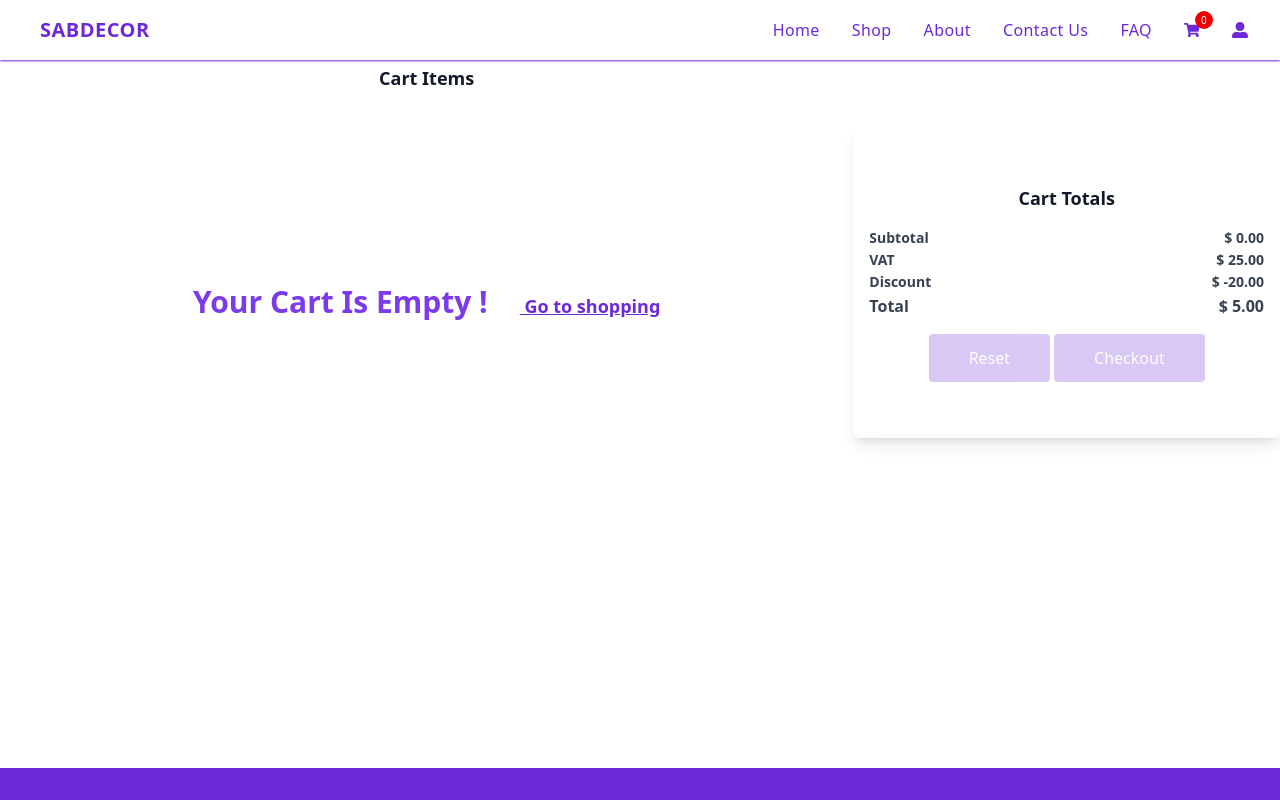
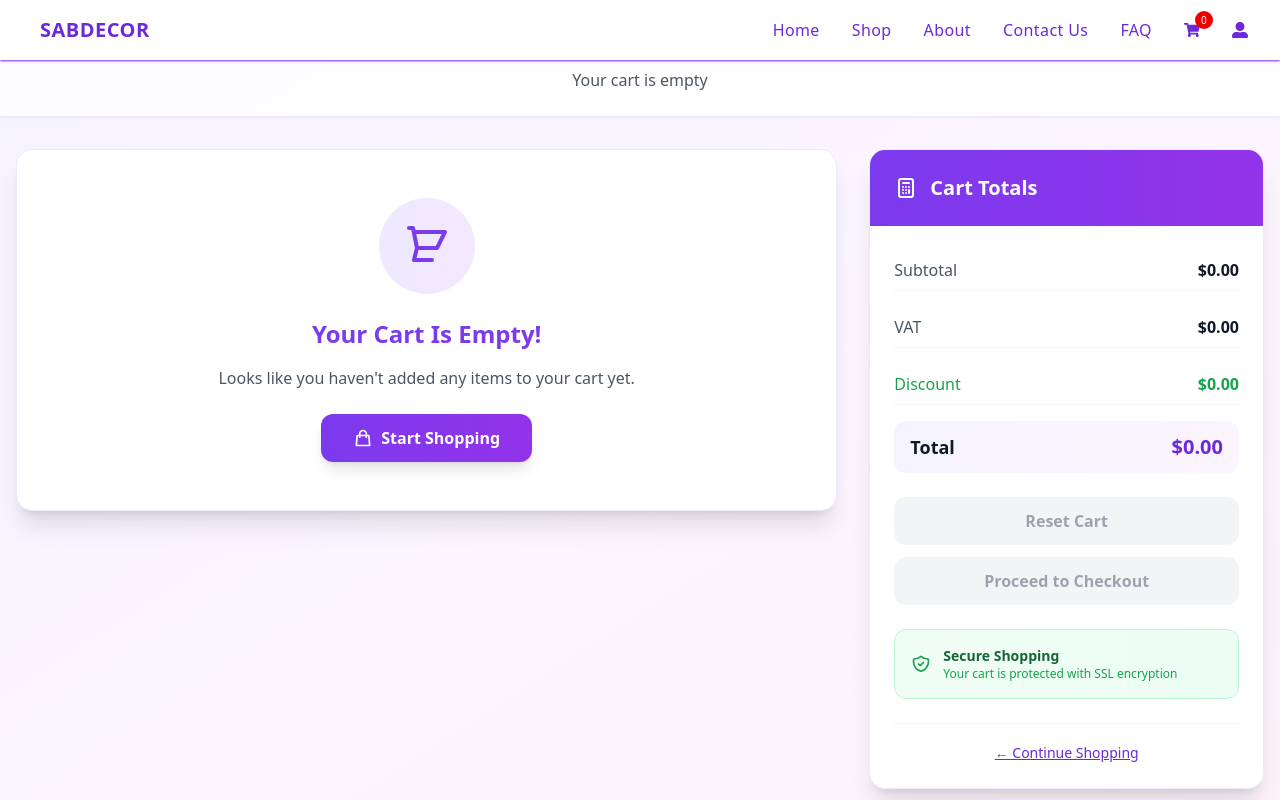
Before and after one commit to youssefsabir101/react-strapi-store, a React (Vite) app in the folder client/: page /cart in a window 1280 px wide. Shown: the top 800 px of the page. Built offline with nearby package versions, Linux system fonts and the light colour scheme.

Commit message:
fix cart counts items and design ...

```diff
--- a/client/src/components/cart/Cart.jsx
+++ b/client/src/components/cart/Cart.jsx
@@ -1,180 +1,347 @@
-import React, { useState, useEffect } from "react";
-import Navbar from '../navbar/Navbar';
-import Footer from '../staticPages/Footer';
-import { useSelector, useDispatch } from "react-redux";
-import { Link } from 'react-router-dom';
-import { removeFromCart, resetCart } from "../redux/cartReducer";
-import ConfirmationModal from './ConfirmationModal';
+"use client"
+
+import { useState, useEffect } from "react"
+import Navbar from "../navbar/Navbar"
+import Footer from "../staticPages/Footer"
+import { useSelector, useDispatch } from "react-redux"
+import { Link } from "react-router-dom"
+import { removeFromCart, resetCart } from "../redux/cartReducer"
+import ConfirmationModal from "./ConfirmationModal"
 
 function Cart() {
   useEffect(() => {
-    document.title = "SabDecor | Cart";
-  }, []);
+    document.title = "SabDecor | Cart"
+  }, [])
 
   useEffect(() => {
-    window.scrollTo(0, 0);
-  }, []);
+    window.scrollTo(0, 0)
+  }, [])
 
-  const products = useSelector(state => state.cart.products);
-  const quantities = useSelector(state => state.cart.quantities);
-  const dispatch = useDispatch();
+  const products = useSelector((state) => state.cart.products)
+  const quantities = useSelector((state) => state.cart.quantities)
+  const dispatch = useDispatch()
 
-  const subtotals = products.map(product => {
-    const quantity = quantities[product.id] || 1;
-    return product.price * quantity;
-  });
+  // Remove the complex updateQuantity function and replace with:
+  const [localQuantities, setLocalQuantities] = useState({})
 
-  const subtotal = subtotals.reduce((acc, subtotal) => acc + subtotal, 0);
-  const VAT = 25;
-  const discount = -20;
-  const totalPrice = subtotal + VAT + discount;
+  // Use local state combined with Redux
+  const getQuantity = (productId) => {
+    return localQuantities[productId] || quantities[productId] || 1
+  }
 
-  const [showModal, setShowModal] = useState(false);
-  const [selectedProductId, setSelectedProductId] = useState(null);
+  const incrementQuantity = (productId) => {
+    const currentQuantity = getQuantity(productId)
+    setLocalQuantities((prev) => ({
+      ...prev,
+      [productId]: currentQuantity + 1,
+    }))
+  }
+
+  const decrementQuantity = (productId) => {
+    const currentQuantity = getQuantity(productId)
+    if (currentQuantity > 1) {
+      setLocalQuantities((prev) => ({
+        ...prev,
+        [productId]: currentQuantity - 1,
+      }))
+    }
+  }
+
+  // Update the subtotal calculation to use local quantities
+  const subtotals = products.map((product) => {
+    const quantity = getQuantity(product.id)
+    return product.price * quantity
+  })
+
+  const subtotal = subtotals.reduce((acc, subtotal) => acc + subtotal, 0)
+  const VAT = 0
+  const discount = -0
+  const totalPrice = subtotal + VAT + discount
+
+  const [showModal, setShowModal] = useState(false)
+  const [selectedProductId, setSelectedProductId] = useState(null)
 
   const handleRemoveClick = (productId) => {
-    setSelectedProductId(productId);
-    setShowModal(true);
-  };
+    setSelectedProductId(productId)
+    setShowModal(true)
+  }
 
   const handleConfirmRemove = () => {
-    dispatch(removeFromCart({ id: selectedProductId }));
-    setShowModal(false);
-  };
+    dispatch(removeFromCart({ id: selectedProductId }))
+    setShowModal(false)
+  }
 
   return (
     <>
       <Navbar />
-      <div className="container grid grid-cols-12 mx-auto md:gap-0 max-sm:w-full sm:gap-0 pt-4 pb-16 min-h-[96vh]">
-        <div className="md:col-span-8 max-md:col-span-12 ">
-          <div className="mx-auto max-w-screen-xl px-4 py-8 sm:px-6 sm:py-12 lg:px-8 bg-white ">
-            <div className="mx-auto max-w-3xl">
-              <header className="text-center">
-                <h1 className="text-lg font-bold text-gray-900">Cart Items</h1>
-              </header>
-              <div className="mt-8 ">
-                <ul className="space-y-4">
-                  {products.length > 0 ? products.map(product => (
-                    <li key={product.id} className="flex items-center gap-4 pb-2 rounded-lg px-4 shadow-lg bg-white">
-                      <img
-                        src={import.meta.env.VITE_API_URL + product.image}
-                        alt=""
-                        className="h-20 rounded object-cover border border-violet-700"
-                      />
-                      <div className="w-full">
-                        <div className="justify-start bg-white">
-                          <h3 className="text-md md:text-lg font-semibold text-black">{product.title}</h3>
-                          <div className="mt-0.5 space-y-px text-gray-800">
-                            <div className="grid max-sm:grid-cols-1 grid-cols-2">
-                              <div className="max-sm:flex-wrap">
-                                <p className="inline font-semibold text-gray-700 ">desc  : </p>
-                                <div className="line-clamp-2 text-gray-500" title={product.desc}>{product.desc}</div>
-                              </div>
-                              <div className="">
-                                <p className="inline font-semibold text-gray-700">color : </p>
-                                <p className="inline text-gray-500">Gray</p>
+      <div className="min-h-screen bg-gradient-to-br from-violet-50 via-purple-50 to-pink-50">
+        {/* Header Section */}
+        <div className="bg-white/80 backdrop-blur-sm shadow-sm border-b border-violet-100">
+          <div className="max-w-7xl mx-auto px-4 py-6">
+            <div className="text-center">
+              <h1 className="text-3xl font-bold bg-gradient-to-r from-violet-700 to-purple-700 bg-clip-text text-transparent mb-2">
+                Shopping Cart
+              </h1>
+              <p className="text-gray-600">
+                {products.length > 0
+                  ? `${products.length} item${products.length > 1 ? "s" : ""} in your cart`
+                  : "Your cart is empty"}
+              </p>
             </div>
           </div>
         </div>
-                          <div className="mt-0.5 space-y-px text-gray-800">
-                            <div className="grid grid-cols-2">
-                              <div className="max-sm:flex-wrap">
-                                <p className="inline text-lg font-semibold text-gray-00">Price : </p>
-                                <p className="inline"><span className="font-bold text-violet-700">${product.price}</span></p>
-                              </div>
-                              <div className="flex flex-2 items-center justify-end gap-2">
-                                <form>
-                                  <label htmlFor="Line1Qty" className=""> Quantity  : </label>
-                                  <span className="h-8 w-12 px-8 py-1 rounded border border-violet-700 bg-white p-0 text-center text-md text-black outline-none">
-                                    {quantities[product.id] || 1}
-                                  </span>
-                                </form>
-                                <button onClick={() => handleRemoveClick(product.id)} className="h-8 w-12 rounded border-none bg-red-600 p-0 text-center text-white transition hover:bg-red-700">
-                                  <span className="sr-only">Remove item</span>
-                                  <svg
-                                    xmlns="http://www.w3.org/2000/svg"
-                                    fill="none"
-                                    viewBox="0 0 24 24"
-                                    strokeWidth="1.5"
-                                    stroke="currentColor"
-                                    className="h-4 w-4 mx-auto"
-                                  >
+
+        <div className="max-w-7xl mx-auto px-4 py-8">
+          <div className="grid lg:grid-cols-3 gap-8">
+            {/* Cart Items Section */}
+            <div className="lg:col-span-2">
+              {products.length > 0 ? (
+                <div className="bg-white rounded-2xl shadow-xl border border-violet-100 overflow-hidden">
+                  <div className="bg-gradient-to-r from-violet-600 to-purple-600 p-6">
+                    <h2 className="text-xl font-bold text-white flex items-center">
+                      <svg className="w-6 h-6 mr-3" fill="none" stroke="currentColor" viewBox="0 0 24 24">
                         <path
                           strokeLinecap="round"
                           strokeLinejoin="round"
-                                      d="M14.74 9l-.346 9m-4.788 0L9.26 9m9.968-3.21c.342.052.682.107 1.022.166m-1.022-.165L18.16 19.673a2.25 2.25 0 01-2.244 2.077H8.084a2.25 2.25 0 01-2.244-2.077L4.772 5.79m14.456 0a48.108 48.108 0 00-3.478-.397m-12 .562c.34-.059.68-.114 1.022-.165m0 0a48.11 48.11 0 013.478-.397m7.5 0v-.916c0-1.18-.91-2.164-2.09-2.201a51.964 51.964 0 00-3.32 0c-1.18.037-2.09 1.022-2.09 2.201v.916m7.5 0a48.667 48.667 0 00-7.5 0"
+                          strokeWidth="2"
+                          d="M3 3h2l.4 2M7 13h10l4-8H5.4m0 0L7 13m0 0l-1.5 6M7 13l-1.5 6m0 0h9M17 21a2 2 0 100-4 2 2 0 000 4zM9 21a2 2 0 100-4 2 2 0 000 4z"
+                        />
+                      </svg>
+                      Cart Items ({products.length})
+                    </h2>
+                  </div>
+
+                  <div className="p-6">
+                    <div className="space-y-4">
+                      {products.map((product) => (
+                        <div
+                          key={product.id}
+                          className="flex items-center space-x-4 p-4 bg-gradient-to-r from-gray-50 to-violet-50 rounded-xl border border-violet-100 hover:shadow-lg transition-all duration-300"
+                        >
+                          <div className="relative">
+                            <img
+                              src={import.meta.env.VITE_API_URL + product.image || "/placeholder.svg"}
+                              alt={product.title}
+                              className="w-20 h-20 rounded-xl object-cover border-2 border-white shadow-md"
+                            />
+                            <div className="absolute -top-2 -right-2 bg-violet-600 text-white text-xs font-bold rounded-full w-6 h-6 flex items-center justify-center">
+                              {getQuantity(product.id)}
+                            </div>
+                          </div>
+
+                          <div className="flex-1 min-w-0">
+                            <h4 className="font-bold text-lg text-gray-900 truncate mb-1">{product.title}</h4>
+                            <p className="text-sm text-gray-600 mb-1">Color: Gray</p>
+                            <p className="text-sm text-gray-500 line-clamp-2 mb-2" title={product.desc}>
+                              {product.desc}
+                            </p>
+
+                            {/* Star Rating */}
+                            <div className="flex items-center mb-3">
+                              <div className="flex items-center">
+                                {[...Array(5)].map((_, i) => (
+                                  <svg
+                                    key={i}
+                                    className={`w-3 h-3 ${i < 4 ? "text-yellow-400 fill-current" : "text-gray-300"}`}
+                                    fill="currentColor"
+                                    viewBox="0 0 20 20"
+                                  >
+                                    <path d="M9.049 2.927c.3-.921 1.603-.921 1.902 0l1.07 3.292a1 1 0 00.95.69h3.462c.969 0 1.371 1.24.588 1.81l-2.8 2.034a1 1 0 00-.364 1.118l1.07 3.292c.3.921-.755 1.688-1.54 1.118l-2.8-2.034a1 1 0 00-1.175 0l-2.8 2.034c-.784.57-1.838-.197-1.539-1.118l1.07-3.292a1 1 0 00-.364-1.118L2.98 8.72c-.783-.57-.38-1.81.588-1.81h3.461a1 1 0 00.951-.69l1.07-3.292z" />
+                                  </svg>
+                                ))}
+                              </div>
+                              <span className="text-xs text-gray-500 ml-1">(4.8)</span>
+                            </div>
+
+                            {/* Price and Quantity Controls */}
+                            <div className="flex items-center justify-between">
+                              <div className="flex items-center space-x-3">
+                                <span className="text-sm font-semibold text-gray-700">Qty:</span>
+                                <div className="flex items-center space-x-2">
+                                  <button
+                                    onClick={() => decrementQuantity(product.id)}
+                                    className="w-7 h-7 rounded-full bg-violet-100 text-violet-600 flex items-center justify-center hover:bg-violet-200 transition-colors disabled:opacity-50 disabled:cursor-not-allowed"
+                                    disabled={getQuantity(product.id) <= 1}
+                                  >
+                                    <svg className="w-3 h-3" fill="none" stroke="currentColor" viewBox="0 0 24 24">
+                                      <path strokeLinecap="round" strokeLinejoin="round" strokeWidth="2" d="M20 12H4" />
+                                    </svg>
+                                  </button>
+                                  <span className="font-bold text-sm min-w-[1.5rem] text-center text-violet-700">
+                                    {getQuantity(product.id)}
+                                  </span>
+                                  <button
+                                    onClick={() => incrementQuantity(product.id)}
+                                    className="w-7 h-7 rounded-full bg-violet-100 text-violet-600 flex items-center justify-center hover:bg-violet-200 transition-colors"
+                                  >
+                                    <svg className="w-3 h-3" fill="none" stroke="currentColor" viewBox="0 0 24 24">
+                                      <path
+                                        strokeLinecap="round"
+                                        strokeLinejoin="round"
+                                        strokeWidth="2"
+                                        d="M12 6v6m0 0v6m0-6h6m-6 0H6"
+                                      />
+                                    </svg>
+                                  </button>
+                                </div>
+                              </div>
+
+                              <div className="text-right">
+                                <div className="text-sm text-gray-500">Unit: ${product.price}</div>
+                                <div className="text-lg font-bold text-violet-700">
+                                  ${(product.price * getQuantity(product.id)).toFixed(2)}
+                                </div>
+                              </div>
+
+                              <button
+                                onClick={() => handleRemoveClick(product.id)}
+                                className="ml-4 bg-red-500 hover:bg-red-600 text-white p-2 rounded-lg transition-all duration-200 hover:scale-105 shadow-md"
+                              >
+                                <svg className="w-4 h-4" fill="none" stroke="currentColor" viewBox="0 0 24 24">
+                                  <path
+                                    strokeLinecap="round"
+                                    strokeLinejoin="round"
+                                    strokeWidth="2"
+                                    d="M19 7l-.867 12.142A2 2 0 0116.138 21H7.862a2 2 0 01-1.995-1.858L5 7m5 4v6m4-6v6m1-10V4a1 1 0 00-1-1h-4a1 1 0 00-1 1v3M4 7h16"
                                   />
                                 </svg>
                               </button>
                             </div>
                           </div>
                         </div>
+                      ))}
                     </div>
                   </div>
-                    </li>
-                  ))
-                    : <div className="text-center ">
-                      <h1 className="text-3xl font-bold max-md:mt-20 md:mt-40 text-violet-600 inline-block mr-8">Your Cart Is Empty ! </h1>
-                      <Link to="/products" className='underline text-violet-700 font-bold text-lg text-center'> Go to shopping</Link>
                 </div>
-                  }
-                </ul>
+              ) : (
+                <div className="bg-white rounded-2xl shadow-xl border border-violet-100 overflow-hidden">
+                  <div className="p-12 text-center">
+                    <div className="w-24 h-24 bg-gradient-to-r from-violet-100 to-purple-100 rounded-full flex items-center justify-center mx-auto mb-6">
+                      <svg className="w-12 h-12 text-violet-600" fill="none" stroke="currentColor" viewBox="0 0 24 24">
+                        <path
+                          strokeLinecap="round"
+                          strokeLinejoin="round"
+                          strokeWidth="2"
+                          d="M3 3h2l.4 2M7 13h10l4-8H5.4m0 0L7 13m0 0l-1.5 6M7 13l-1.5 6m0 0h9"
+                        />
+                      </svg>
                     </div>
+                    <h2 className="text-2xl font-bold text-violet-600 mb-4">Your Cart Is Empty!</h2>
+                    <p className="text-gray-600 mb-6">Looks like you haven't added any items to your cart yet.</p>
+                    <Link
+                      to="/products"
+                      className="inline-flex items-center px-8 py-3 bg-gradient-to-r from-violet-600 to-purple-600 text-white font-semibold rounded-xl hover:from-violet-700 hover:to-purple-700 transform hover:scale-105 transition-all duration-200 shadow-lg"
+                    >
+                      <svg className="w-5 h-5 mr-2" fill="none" stroke="currentColor" viewBox="0 0 24 24">
+                        <path
+                          strokeLinecap="round"
+                          strokeLinejoin="round"
+                          strokeWidth="2"
+                          d="M16 11V7a4 4 0 00-8 0v4M5 9h14l1 12H4L5 9z"
+                        />
+                      </svg>
+                      Start Shopping
+                    </Link>
+                  </div>
+                </div>
+              )}
+            </div>
+
+            {/* Cart Summary Section */}
+            <div className="lg:col-span-1">
+              <div className="bg-white rounded-2xl shadow-xl border border-violet-100 sticky top-6 overflow-hidden">
+                <div className="bg-gradient-to-r from-violet-600 to-purple-600 p-6">
+                  <h3 className="text-xl font-bold text-white flex items-center">
+                    <svg className="w-6 h-6 mr-3" fill="none" stroke="currentColor" viewBox="0 0 24 24">
+                      <path
+                        strokeLinecap="round"
+                        strokeLinejoin="round"
+                        strokeWidth="2"
+                        d="M9 7h6m0 10v-3m-3 3h.01M9 17h.01M9 14h.01M12 14h.01M15 11h.01M12 11h.01M9 11h.01M7 21h10a2 2 0 002-2V5a2 2 0 00-2-2H7a2 2 0 00-2 2v14a2 2 0 002 2z"
+                      />
+                    </svg>
+                    Cart Totals
+                  </h3>
+                </div>
+
+                <div className="p-6 space-y-6">
+                  {/* Price Breakdown */}
+                  <div className="space-y-4">
+                    <div className="flex justify-between items-center py-2 border-b border-gray-100">
+                      <span className="text-gray-600 font-medium">Subtotal</span>
+                      <span className="font-bold text-gray-900">${subtotal.toFixed(2)}</span>
+                    </div>
+                    <div className="flex justify-between items-center py-2 border-b border-gray-100">
+                      <span className="text-gray-600 font-medium">VAT</span>
+                      <span className="font-bold text-gray-900">${VAT.toFixed(2)}</span>
+                    </div>
+                    <div className="flex justify-between items-center py-2 border-b border-gray-100">
+                      <span className="text-green-600 font-medium">Discount</span>
+                      <span className="font-bold text-green-600">${discount.toFixed(2)}</span>
+                    </div>
+                    <div className="flex justify-between items-center py-3 bg-gradient-to-r from-violet-50 to-purple-50 rounded-xl px-4">
+                      <span className="text-lg font-bold text-gray-900">Total</span>
+                      <span className="text-xl font-bold text-violet-700">${totalPrice.toFixed(2)}</span>
+                    </div>
+                  </div>
+
+                  {/* Action Buttons */}
+                  <div className="space-y-3">
+                    {products.length > 0 ? (
+                      <>
+                        <button
+                          onClick={() => dispatch(resetCart())}
+                          className="w-full bg-white border-2 border-violet-200 text-violet-700 py-3 rounded-xl font-semibold hover:bg-violet-50 hover:border-violet-300 transition-all duration-200"
+                        >
+                          Reset Cart
+                        </button>
+                        <Link
+                          to="/checkout"
+                          className="w-full block text-center bg-gradient-to-r from-violet-600 to-purple-600 text-white py-3 rounded-xl font-semibold hover:from-violet-700 hover:to-purple-700 transform hover:scale-105 transition-all duration-200 shadow-lg"
+                        >
+                          Proceed to Checkout
+                        </Link>
+                      </>
+                    ) : (
+                      <>
+                        <button className="w-full bg-gray-100 text-gray-400 py-3 rounded-xl font-semibold cursor-not-allowed">
+                          Reset Cart
+                        </button>
+                        <button className="w-full bg-gray-100 text-gray-400 py-3 rounded-xl font-semibold cursor-not-allowed">
+                          Proceed to Checkout
+                        </button>
+                      </>
+                    )}
+                  </div>
+
+                  {/* Security Badge */}
+                  <div className="bg-gradient-to-r from-green-50 to-emerald-50 p-4 rounded-xl border border-green-200">
+                    <div className="flex items-center space-x-3">
+                      <svg className="w-5 h-5 text-green-600" fill="none" stroke="currentColor" viewBox="0 0 24 24">
+                        <path
+                          strokeLinecap="round"
+                          strokeLinejoin="round"
+                          strokeWidth="2"
+                          d="M9 12l2 2 4-4m5.618-4.016A11.955 11.955 0 0112 2.944a11.955 11.955 0 01-8.618 3.04A12.02 12.02 0 003 9c0 5.591 3.824 10.29 9 11.622 5.176-1.332 9-6.031 9-11.622 0-1.042-.133-2.052-.382-3.016z"
+                        />
+                      </svg>
+                      <div>
+                        <p className="text-sm font-semibold text-green-800">Secure Shopping</p>
+                        <p className="text-xs text-green-600">Your cart is protected with SSL encryption</p>
                       </div>
                     </div>
                   </div>
 
-        <div className="md:col-span-4 max-md:col-span-12 pt-1 md:pt-20 ">
-          <div className="mt-8 flex justify-end px-4 shadow-lg py-14 rounded-md  ">
-            <div className="w-screen max-w-lg mx-auto space-y-4 px-0 bg-white">
-              <header className="text-center">
-                <h1 className="text-lg font-bold  text-gray-900">Cart Totals</h1>
-              </header>
-              <dl className="space-y-0.5 text-sm text-gray-700">
-                <div className="flex justify-between font-semibold">
-                  <dt>Subtotal</dt>
-                  <dd className=''>$  {subtotal.toFixed(2)}</dd>
+                  {/* Continue Shopping Link */}
+                  <div className="text-center pt-4 border-t border-gray-100">
+                    <Link
+                      to="/products"
+                      className="text-violet-700 hover:text-violet-800 font-medium text-sm underline transition-colors"
+                    >
+                      ← Continue Shopping
+                    </Link>
                   </div>
-
-                <div className="flex justify-between font-semibold">
-                  <dt>VAT</dt>
-                  <dd>$ {VAT.toFixed(2)}</dd>
                 </div>
-
-                <div className="flex justify-between font-semibold">
-                  <dt>Discount</dt>
-                  <dd>$  {discount.toFixed(2)}</dd>
-                </div>
-
-                <div className="flex justify-between !text-base font-bold">
-                  <dt>Total</dt>
-                  <dd className=' '>$  {totalPrice.toFixed(2)}</dd>
-                </div>
-              </dl>
-
-              <div className="flex justify-center mt-2 gap-1">
-                {products.length > 0 ?
-                  <>
-                    <a href="#"
-                      onClick={() => dispatch(resetCart())}
-                      className="block rounded bg-violet-700 px-10 py-3 text-md text-white transition hover:scale-105" >
-                      Reset
-                    </a>
-
-                    <Link to="/checkout" className="block rounded bg-violet-700 px-10 py-3 text-md text-white transition hover:scale-105" >
-                      Checkout
-                    </Link>
-                  </>
-                  : <>
-                    <span className="block rounded bg-violet-700 px-10 py-3 text-md text-white cursor-not-allowed opacity-25" >
-                      Reset
-                    </span>
-
-                    <span className="block rounded bg-violet-700 px-10 py-3 text-md text-white cursor-not-allowed opacity-25" >
-                      Checkout
-                    </span>
-                  </>
-                }
               </div>
             </div>
           </div>
@@ -193,4 +360,4 @@ function Cart() {
   )
 }
 
-export default Cart;
+export default Cart
```
Lines whose indentation alone changed are shown as unchanged.
